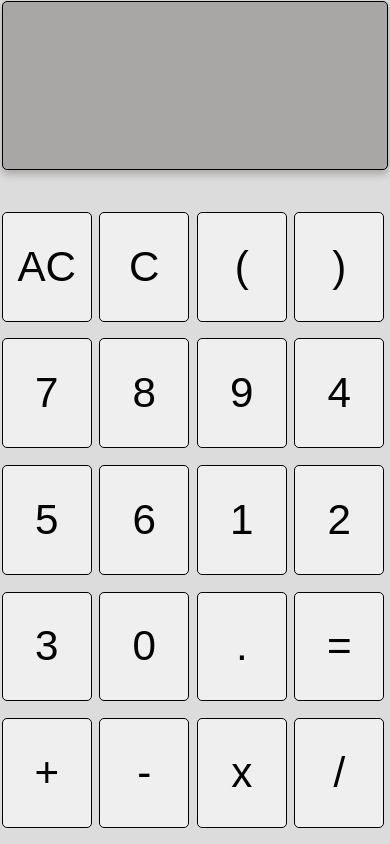
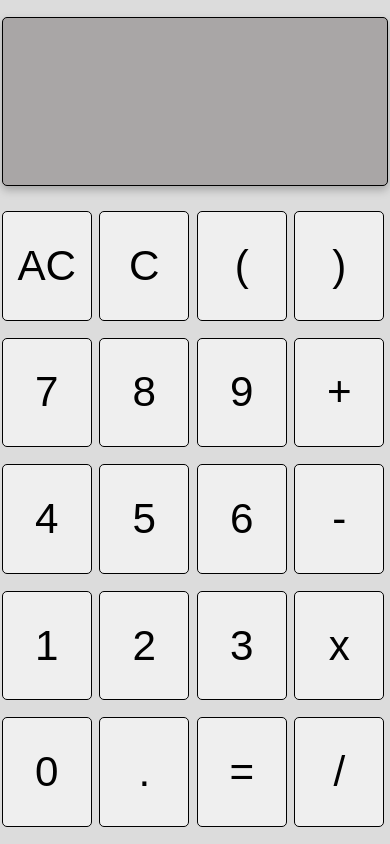
Before and after one commit to Imhemed/Calculator, a plain HTML site: page index.html in a window 390 px wide. Drawn offline with Linux system fonts and the light colour scheme.

Commit message:
The Final Version

```diff
--- a/script.js
+++ b/script.js
@@ -45,13 +45,16 @@ acButton.addEventListener("click", (e) => {
 	state = 1;
 	operation = "";
 	parentheses = 0;
+	textArea.textContent = "";
 	return firstNumber, secondNumber, result, state, operation, parentheses;
 });
 cButton.addEventListener("click", (e) => {
 	if (state == 1) {
 		firstNumber = "";
+		textArea.textContent = "";
 	} else {
 		secondNumber = "";
+		textArea.textContent = "";
 	}
 });
 openParenthesesButton.addEventListener("click", (e) => {
--- a/style.css
+++ b/style.css
@@ -1,4 +1,4 @@
-/* @import url("https://fonts.googleapis.com/css2?family=Inter:wght@400;700&family=Lexend+Deca&display=swap"); */
+@import url("https://fonts.googleapis.com/css2?family=Inter:wght@400;700&family=Lexend+Deca&display=swap");
 * {
 	box-sizing: border-box;
 	margin: 0;
@@ -51,12 +51,24 @@ Button {
 	column-gap: 2vw;
 	row-gap: 2vw;
 }
+.buttonPlus {
+	grid-area: 2 /4 /3/ 5;
+}
+.buttonMinos {
+	grid-area: 3 /4 /4/ 5;
+}
+.buttonMulti {
+	grid-area: 4/4 /5/ 5;
+}
 
 @media (max-width: 769px) {
+	.clacolatorBody {
+		gap: 3vh;
+	}
 	.solotionArea {
 		width: 99vw;
 		height: 20vh;
-		margin-top: 1px;
+		margin-top: 2vh;
 	}
 	.container {
 		width: 99vw;
```
Also changed, not shown: index.html (+0 -12 lines), 1 other file.
